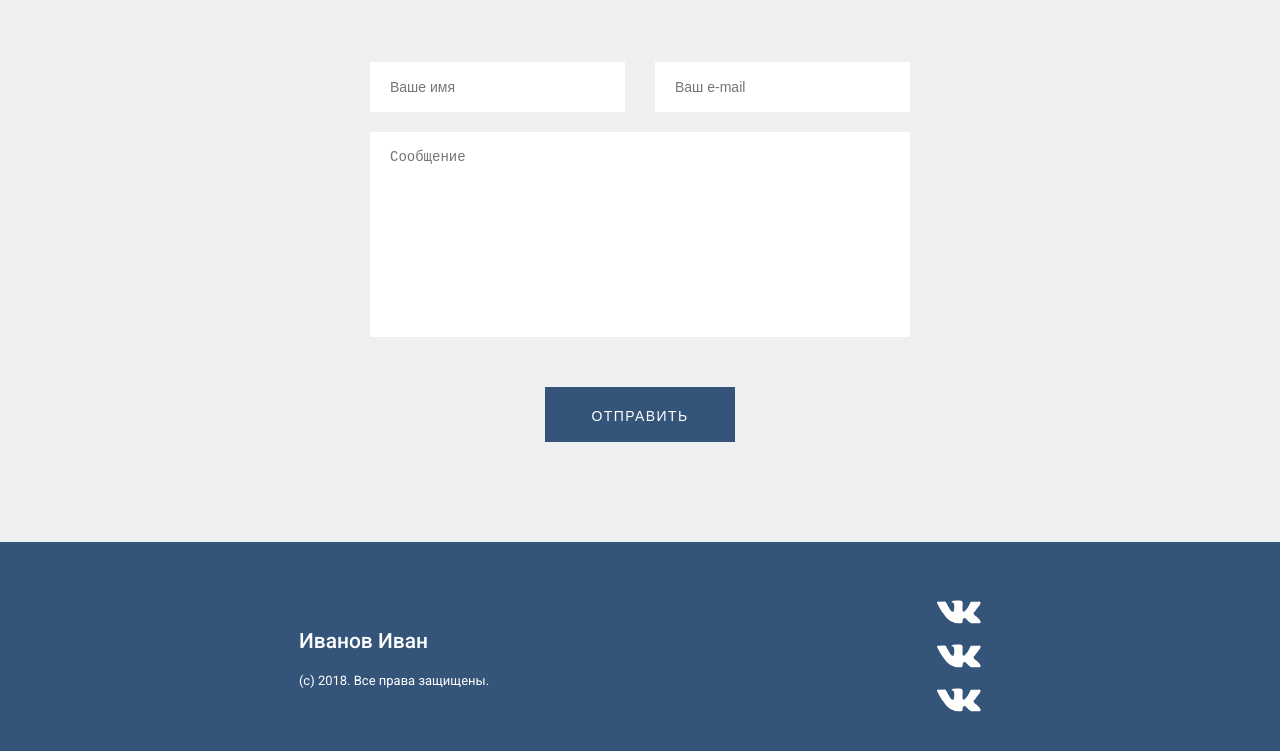
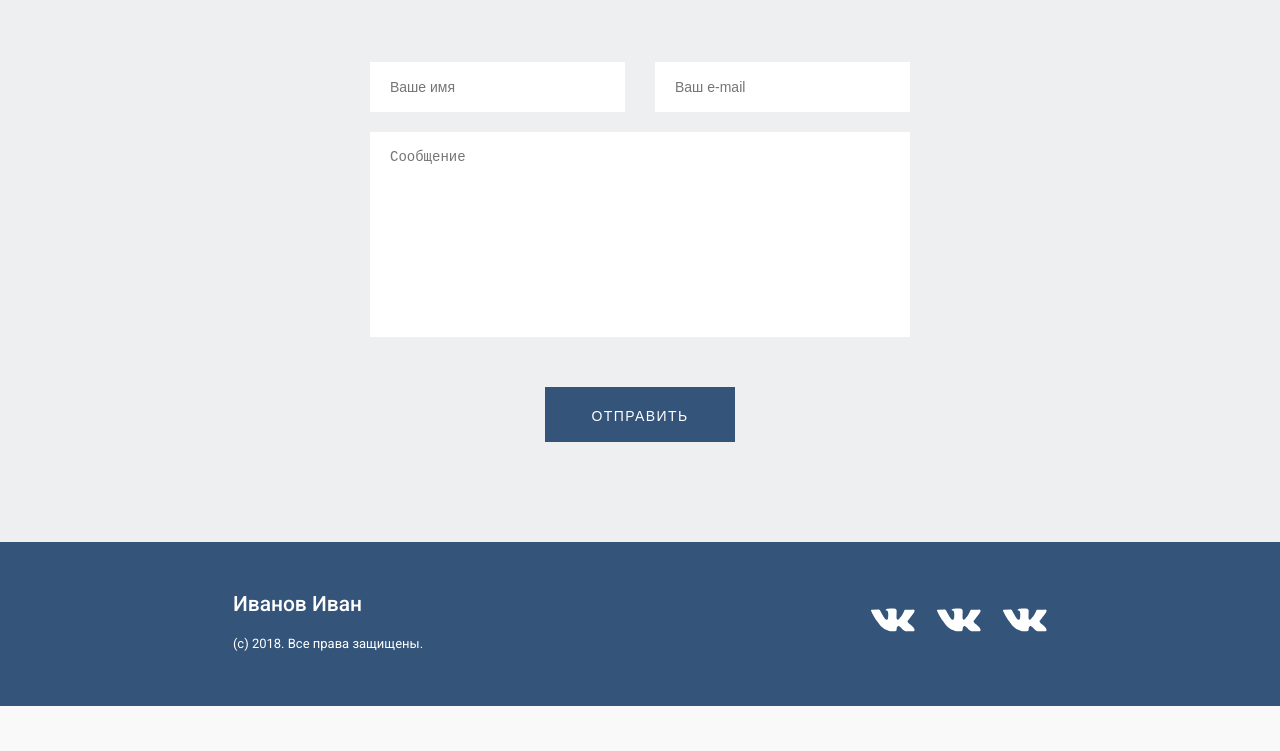
Before and after one commit to Ryan-Gosusluging/developers-website, a plain HTML site: page index.html in a window 1280 px wide. Shown: the part 4119-4870 px from the top of the page. After the commit the page ends 4825 px from the top, so only its background shows below. Drawn offline with Linux system fonts and the light colour scheme; a web font is replaced by a local one.

Commit message:
Update index.html

```diff
--- a/index.html
+++ b/index.html
@@ -182,7 +182,7 @@
             <div class ="rights_protection">(с) 2018. Все права защищены.</div>
         </div>
         <div class = "social_network">
-            <ul class="ss">
+            <ul class="vkontakte">
                 <li class="social_network-items">
                     <a href = "#!">
                         <img src = "img/vk-social-network-logo.svg">
```
